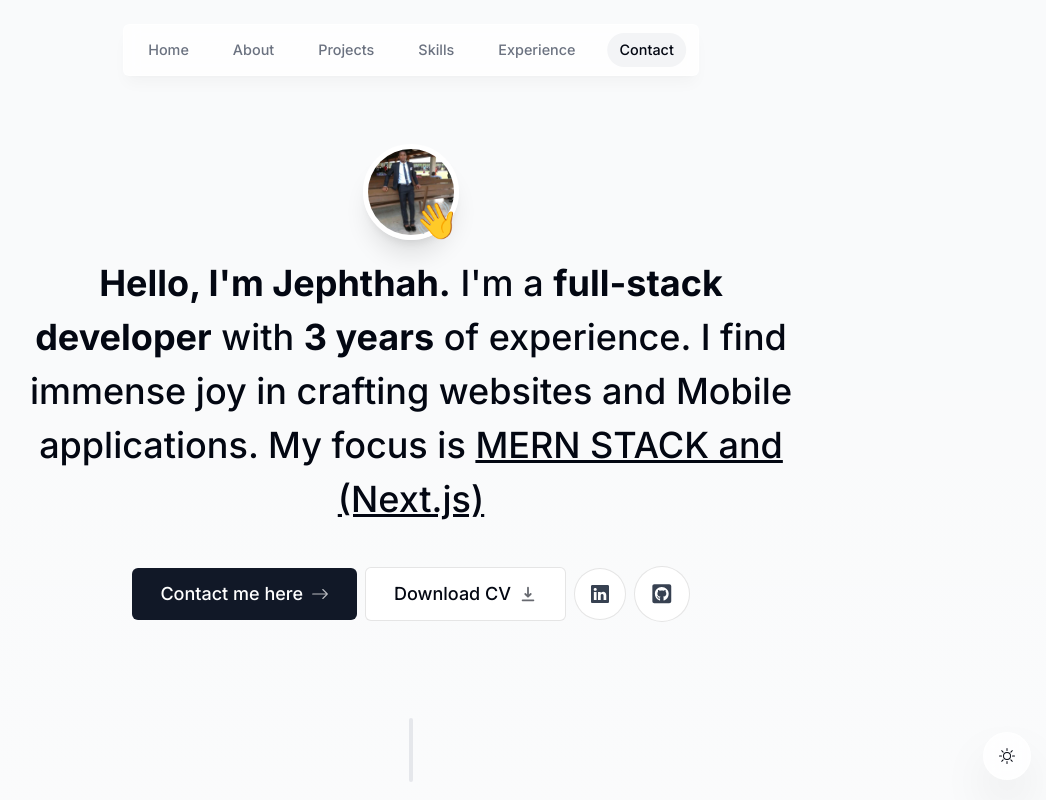
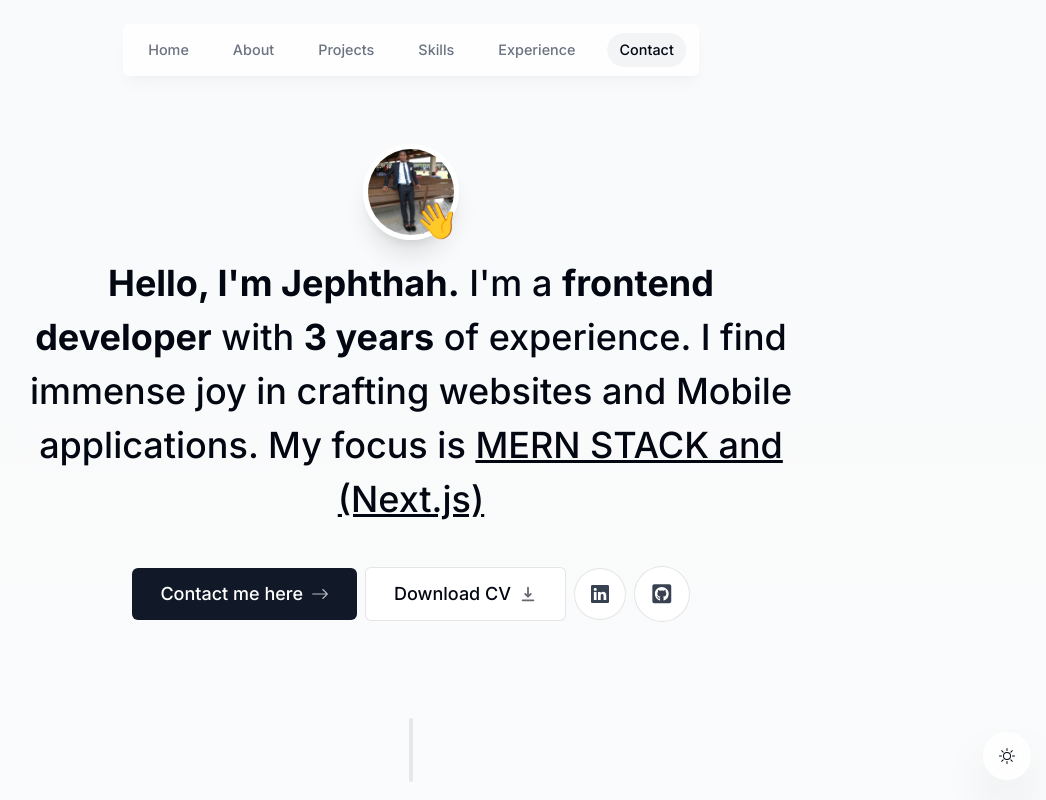
Before and after one commit to sproutjeph/Potfolio-nextjs, a Next.js app: page / in a window 1280 px wide. Shown: the top 800 px of the page, without its empty margins (229-1275 px from the left). Built offline with nearby package versions, Linux system fonts and the light colour scheme.

Commit message:
upgraded nextjs

```diff
--- a/components/intro.tsx
+++ b/components/intro.tsx
@@ -63,7 +63,7 @@ const Intro = () => {
         animate={{ opacity: 1, y: 0 }}
       >
         <span className="font-bold">Hello, I'm Jephthah.</span> I'm a{" "}
-        <span className="font-bold">full-stack developer</span> with{" "}
+        <span className="font-bold">frontend developer</span> with{" "}
         <span className="font-bold">3 years</span> of experience. I find immense
         joy in crafting websites and Mobile applications. My focus is{" "}
         <span className="underline">MERN STACK and (Next.js)</span>
```
Also changed, not shown: package.json (+4 -4 lines), 1 other file (tests, documents, lock files or other folders).
